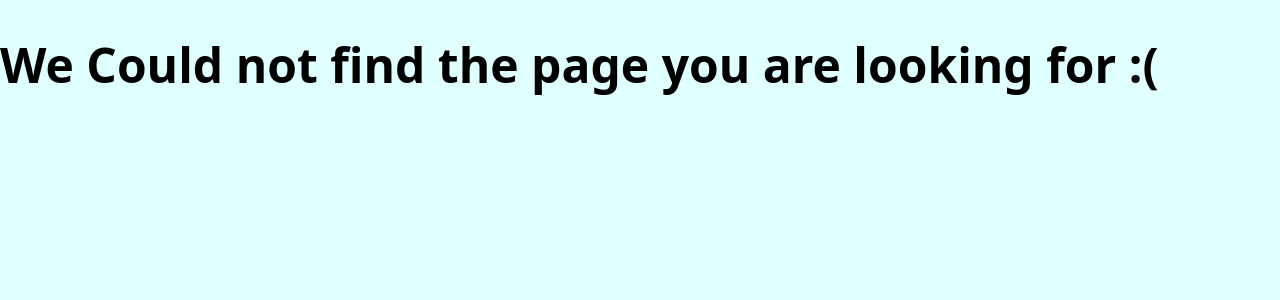
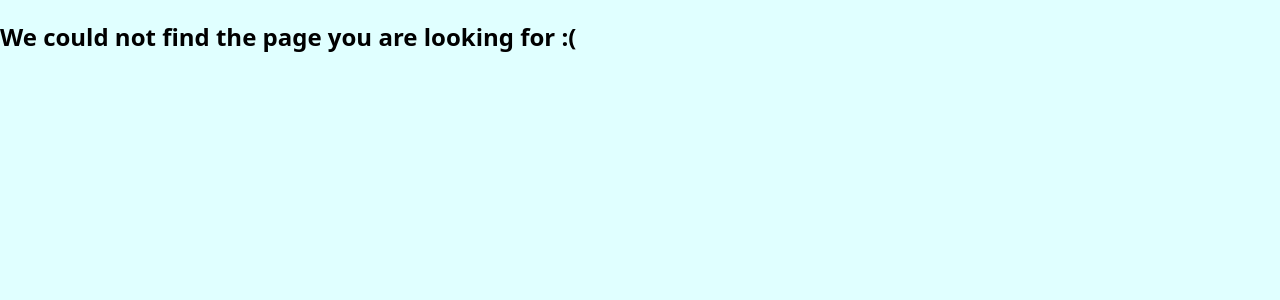
Before and after one commit to rileytate/RileyTatePortfolio, a React (Vite) app in the folder frontend/: page / in a window 1280 px wide. Shown: the top 300 px of the page. Built offline with nearby package versions, Linux system fonts and the light colour scheme.

Commit message:
edit not found page

```diff
--- a/frontend/src/components/NotFound/NotFoundPage.jsx
+++ b/frontend/src/components/NotFound/NotFoundPage.jsx
@@ -3,7 +3,7 @@ function NotFoundPage () {
 
     return (
         <>
-        <h1>We Could not find the page you are looking for :(</h1>
+        <h2>We could not find the page you are looking for :(</h2>
         </>
     )
 }
```
